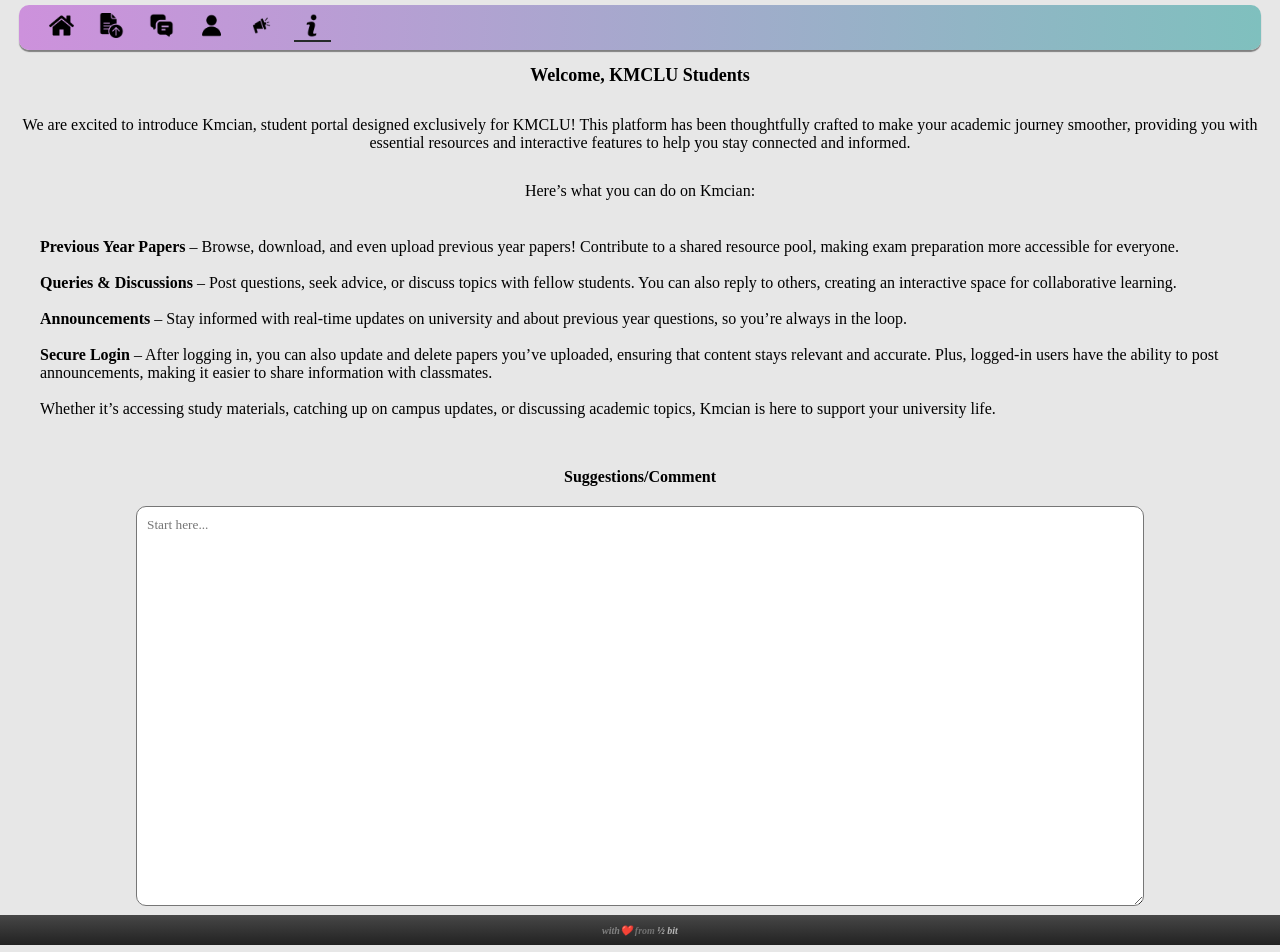
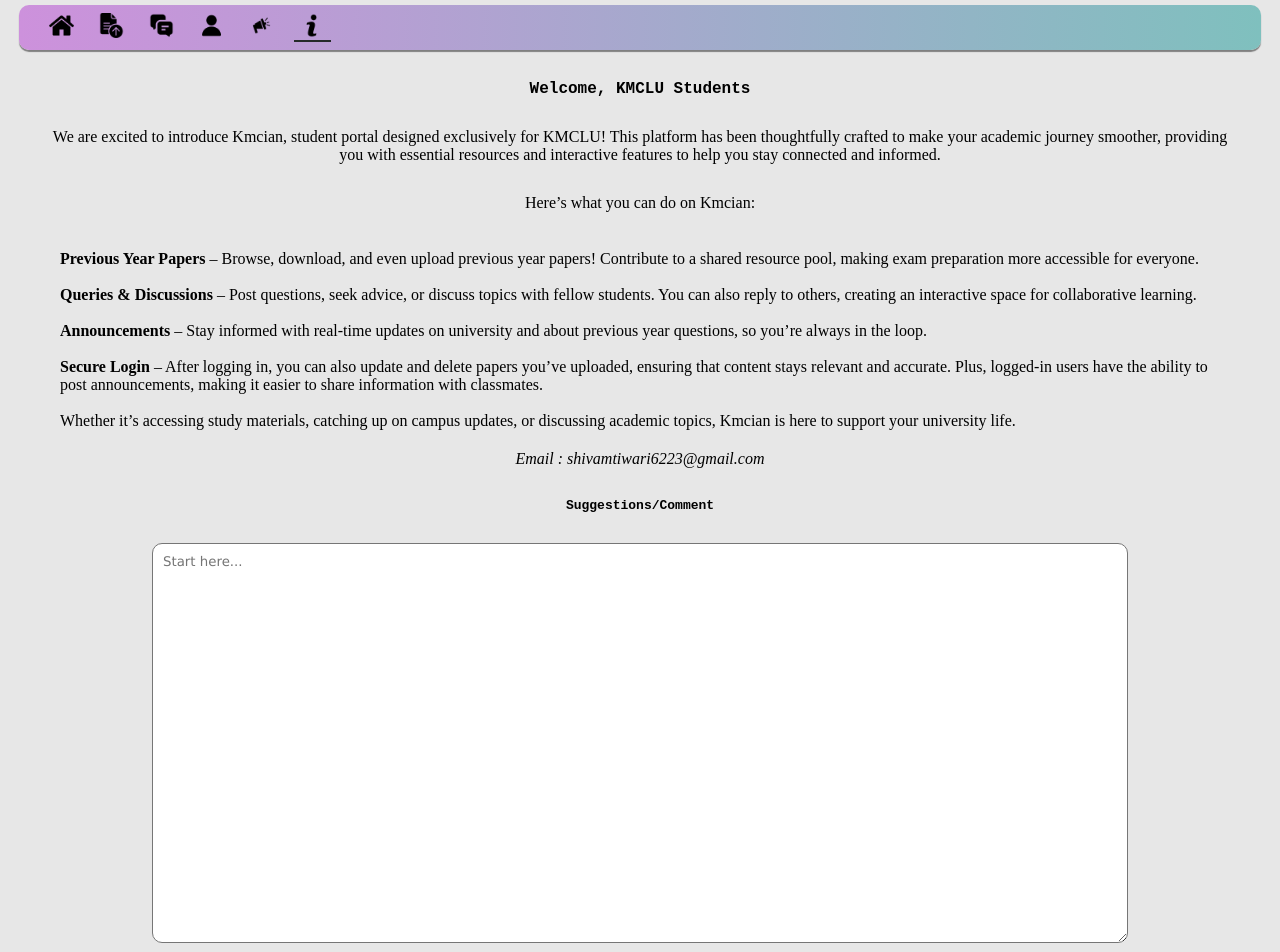
Before and after one commit to Shivamtiwari6393/kmcian_frontend, a React (Vite) app: page /about in a window 1280 px wide. Shown: the top 952 px of the page. Built offline with nearby package versions, Linux system fonts and the light colour scheme; no server answers.

Commit message:
updated font family of about

```diff
--- a/src/Components/About.jsx
+++ b/src/Components/About.jsx
@@ -43,6 +43,7 @@
               updates, or discussing academic topics, Kmcian is here to support
               your university life.
             </p>
+            <i>Email : shivamtiwari6223@gmail.com</i>
           </div>
         </p>
       </div>
@@ -55,6 +56,7 @@
           placeholder="Start here..."
         ></textarea>
       </div>
+
     </div>
   );
 }
--- a/src/Styles/About.css
+++ b/src/Styles/About.css
@@ -1,9 +1,10 @@
 .about-container{
     text-align: center;
+    margin: 20px;
 }
 .about-container h4{
     margin: 20px 0px;
-    font-family: cursive;
+    font-family: monospace;
 }
 
 .about-container .comment-container{
@@ -13,7 +14,8 @@
 .about-container .comment-container textarea{
     padding: 10px;
     border-radius: 10px;
-    font-family: cursive;
+    margin: 10px;
+    font-family: Verdana, Geneva, Tahoma, sans-serif;
     width: 80%;
     height: 50vh;
 
@@ -32,7 +34,7 @@
 .about-container .welcome-container p{
     padding: 10px;
     margin: 10px;
-    font-family: cursive;
+    font-family: 'Times New Roman', Times, serif;
 }
 
 
```
